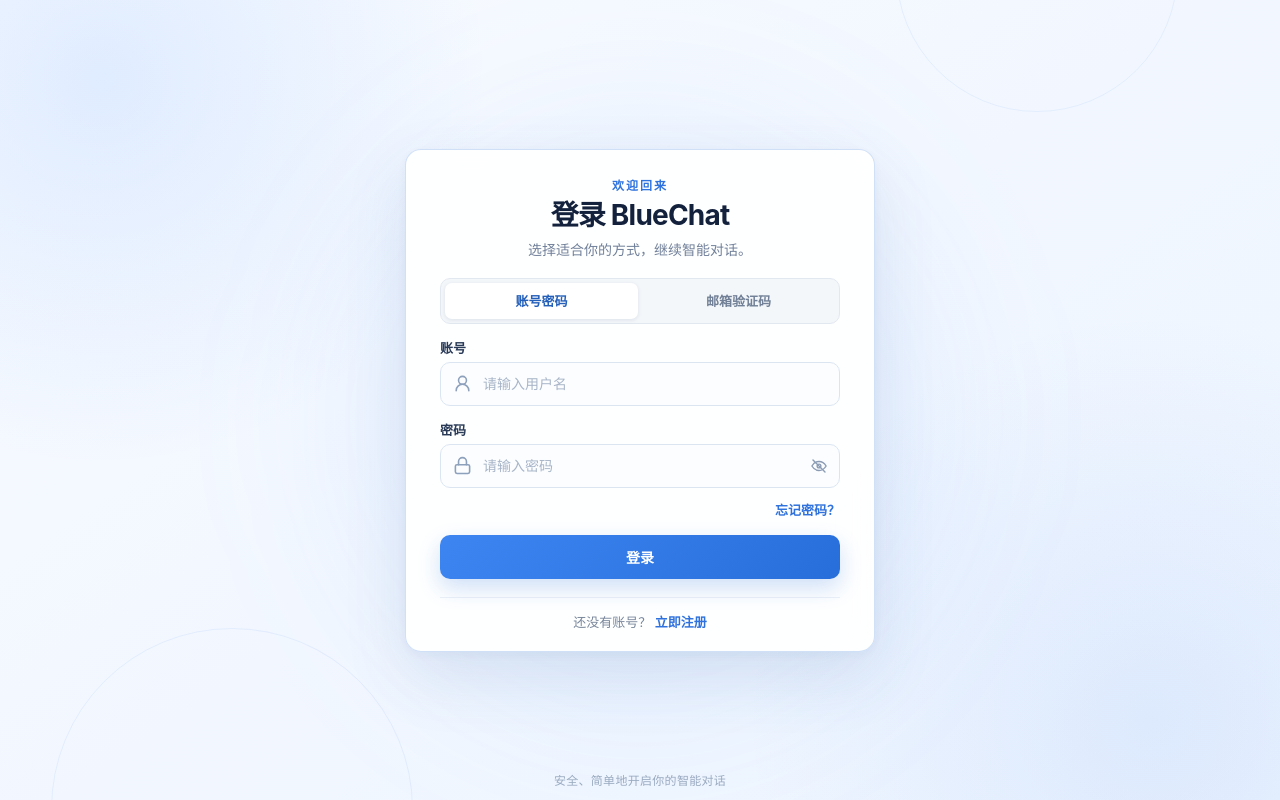
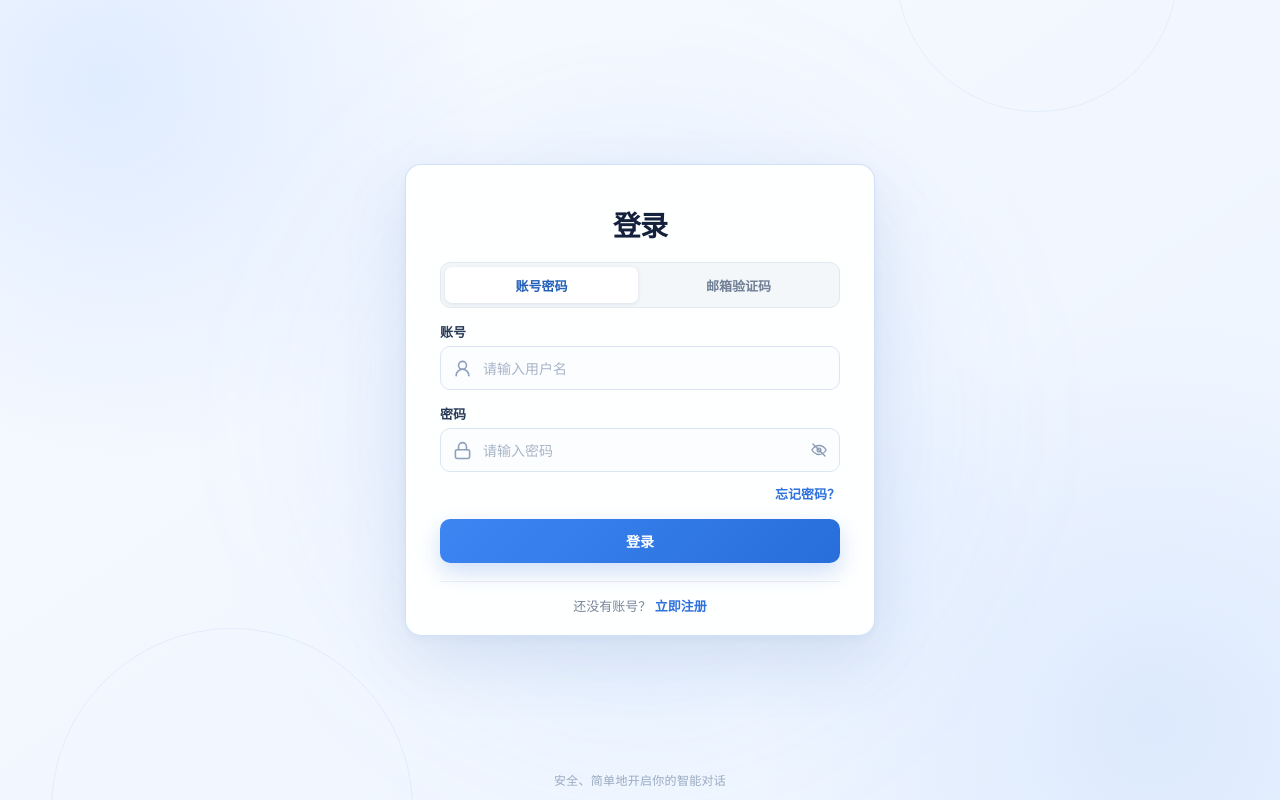
Before and after one commit to loouzhu/chatbot, a React (Vite) app in the folder chatbot-frontend/: page /auth/login in a window 1280 px wide. Built offline with nearby package versions, Linux system fonts and the light colour scheme; no server answers.

Commit message:
说明文字调整

```diff
--- a/chatbot-frontend/src/features/auth/pages/LoginPage.tsx
+++ b/chatbot-frontend/src/features/auth/pages/LoginPage.tsx
@@ -218,9 +218,9 @@
 
   return (
     <AuthLayout
-      eyebrow="欢迎回来"
-      title="登录 BlueChat"
-      description="选择适合你的方式，继续智能对话。"
+      eyebrow=""
+      title="登录"
+      description=""
       compact
       footer={
         <p>
```
